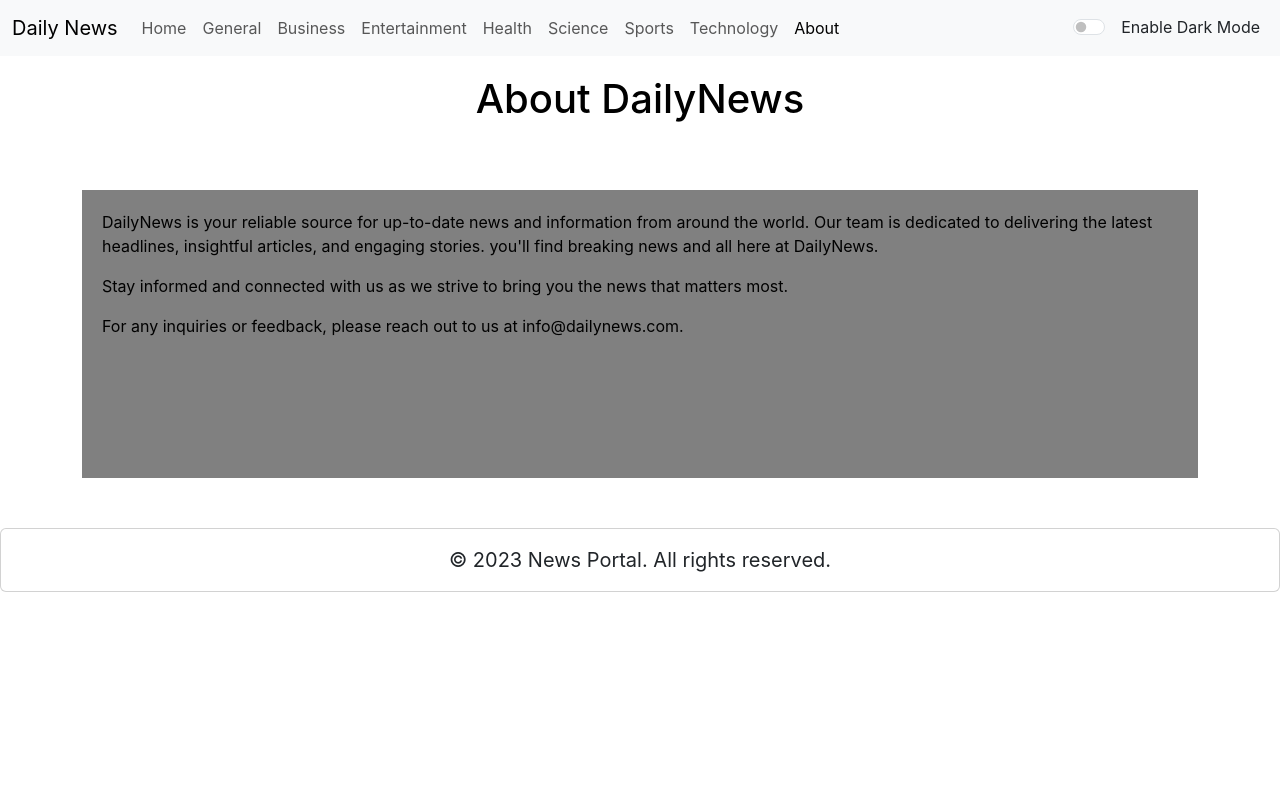
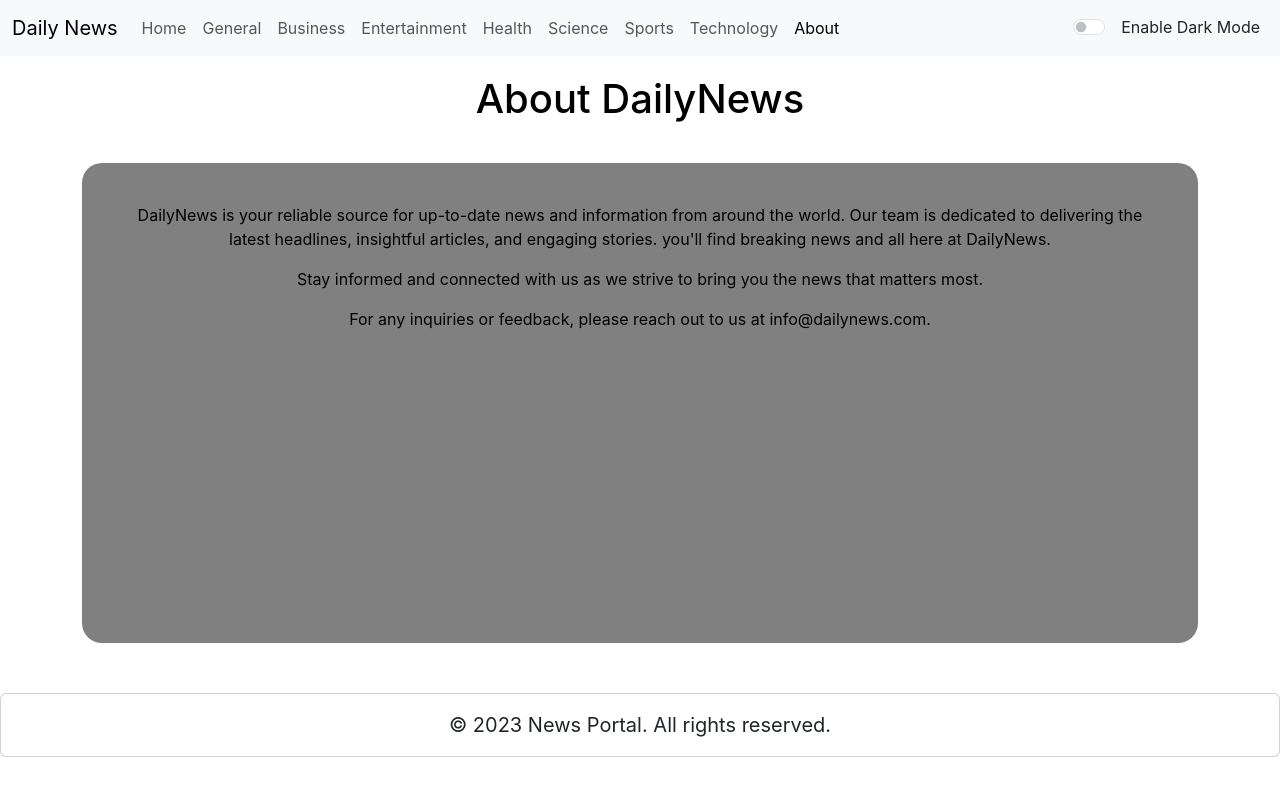
Before and after one commit to Preeti684-bhardwaj/NewApp-client, a React (Create React App) app: page /about in a window 1280 px wide. Shown: the top 796 px of the page. Built offline with nearby package versions, Linux system fonts and the light colour scheme.

Commit message:
Update About.jsx

```diff
--- a/src/component/nav/About.jsx
+++ b/src/component/nav/About.jsx
@@ -5,8 +5,8 @@ import React from 'react';
 const About = (props) => {
   return (
     <div className='container' style={{color:props.mode==='dark'?'white':'black'}}>
-        <h1 className="text-center" style={{ margin: '35px 0px', marginTop: '75px', height: '10vh'}}>About DailyNews</h1>
-       <div style={{backgroundColor:'grey',height:'36vh',padding:'20px' }}>
+        <h1 className="text-center" style={{  marginTop: '75px', height: '10vh'}}>About DailyNews</h1>
+       <div style={{backgroundColor:'grey',height:'60vh',padding:'40px', borderRadius:'20px',textAlign:'center'}}>
          <p>
           DailyNews is your reliable source for up-to-date news and information from around the world.
           Our team is dedicated to delivering the latest headlines, insightful articles, and engaging stories.
```
